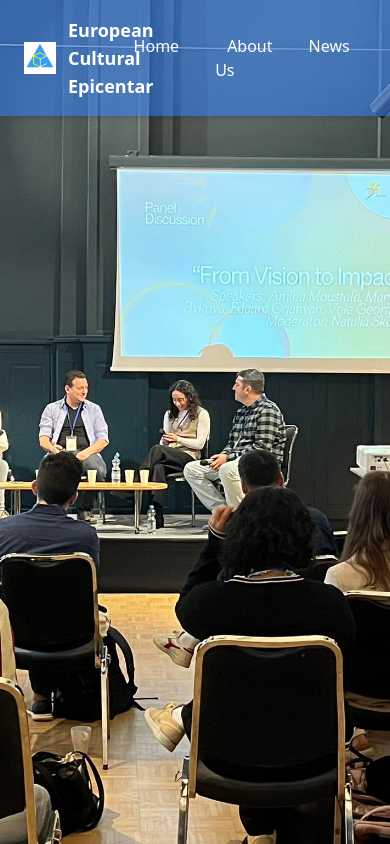
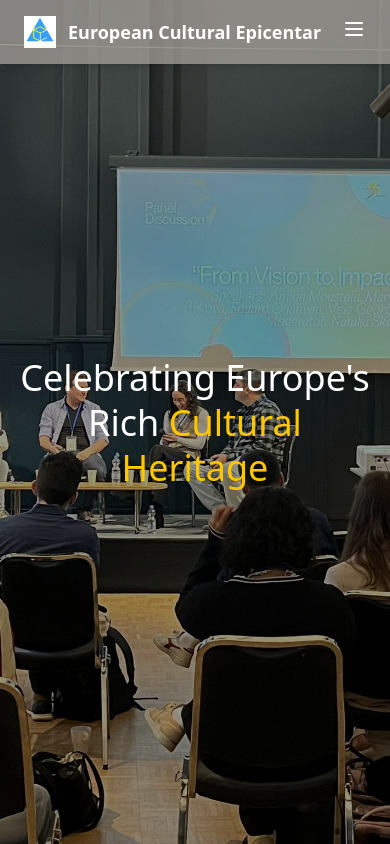
Before and after one commit to damjanstojcev4/EKE-Web, a React (Vite) app in the folder Frontend/ece-website/: page / in a window 390 px wide. Built offline with nearby package versions, Linux system fonts and the light colour scheme.

Commit message:
Renamed Component, Navbar Color. Hero Component

```diff
--- a/Frontend/ece-website/src/App.tsx
+++ b/Frontend/ece-website/src/App.tsx
@@ -1,12 +1,12 @@
-import { BrowserRouter as Router, Routes, Route } from 'react-router-dom';
+import { BrowserRouter as Router } from 'react-router-dom';
 import Navbar from './components/Navbar.tsx';
-import Hero from './components/Hero.tsx';
+import Home from './components/Home.tsx';
 
 function App() {
   return (
     <Router>
       <Navbar />
-      <Hero />
+      <Home />
     </Router>
   );
 }
--- a/Frontend/ece-website/src/components/Hero.tsx
+++ /dev/null
@@ -1,14 +0,0 @@
-import heroImage from '../assets/hero-background.jpg'; // Make sure the image exists at this path
-
-const Hero = () => {
-  return (
-    <div
-      className="w-full h-screen bg-cover bg-center"
-      style={{ backgroundImage: `url(${heroImage})` }}
-    >
-      {/* You can add content inside here later if needed */}
-    </div>
-  );
-};
-
-export default Hero;
--- /dev/null
+++ b/Frontend/ece-website/src/components/Home.tsx
@@ -0,0 +1,21 @@
+import heroImage from '../assets/hero-background.jpg';
+
+const Home = () => {
+  return (
+<section
+      className="h-screen w-full bg-cover bg-center flex items-center justify-center relative"
+      style={{ backgroundImage: `url(${heroImage})` }}
+    >
+      <div className="absolute inset-0 bg-black/40" />
+
+      <div className="relative z-10 text-center px-4">
+        <h1 className="text-4xl md:text-8xl font-medium text-white leading-tight">
+          Celebrating Europe&apos;s Rich{' '}
+          <span className="text-yellow-400">Cultural Heritage</span>
+        </h1>
+      </div>
+    </section>
+  );
+};
+
+export default Home;
--- a/Frontend/ece-website/src/components/Navbar.tsx
+++ b/Frontend/ece-website/src/components/Navbar.tsx
@@ -1,7 +1,10 @@
+import { useState } from 'react';
 import { Link } from 'react-router-dom';
-import logo from '../assets/logo-ece.png'; // make sure to place a small image named logo.png in src/assets/
+import logo from '../assets/logo-ece.png';
 
 const Navbar = () => {
+  const [isOpen, setIsOpen] = useState(false);
+
   const navItems = [
     { label: 'Home', path: '/' },
     { label: 'About Us', path: '/about-us' },
@@ -11,7 +14,9 @@ const Navbar = () => {
   ];
 
   return (
-    <nav className="flex items-center justify-between px-6 py-4 bg-blue-500/50 fixed w-full top-0 z-50 shadow-md">
+    <nav className="bg-stone-400/75 fixed w-full top-0 z-50 shadow-md">
+      <div className="flex items-center justify-between px-6 py-4">
+        {/* Logo and Title */}
         <div className="flex items-center space-x-3">
           <img src={logo} alt="Logo" className="h-8 w-8 object-contain" />
           <span className="text-white font-semibold text-lg">
@@ -19,7 +24,42 @@ const Navbar = () => {
           </span>
         </div>
 
-      <ul className="flex space-x-6">
+        {/* Hamburger Button (shown below lg) */}
+        <div className="lg:hidden">
+          <button
+            onClick={() => setIsOpen(!isOpen)}
+            className="text-white focus:outline-none"
+            aria-label="Toggle menu"
+          >
+            {/* Simple Hamburger Icon */}
+            <svg
+              className="w-6 h-6"
+              fill="none"
+              stroke="currentColor"
+              viewBox="0 0 24 24"
+              xmlns="http://www.w3.org/2000/svg"
+            >
+              {isOpen ? (
+                <path
+                  strokeLinecap="round"
+                  strokeLinejoin="round"
+                  strokeWidth={2}
+                  d="M6 18L18 6M6 6l12 12"
+                />
+              ) : (
+                <path
+                  strokeLinecap="round"
+                  strokeLinejoin="round"
+                  strokeWidth={2}
+                  d="M4 6h16M4 12h16M4 18h16"
+                />
+              )}
+            </svg>
+          </button>
+        </div>
+
+        {/* Desktop Menu */}
+        <ul className="hidden lg:flex space-x-6">
           {navItems.map((item) => (
             <li key={item.label}>
               <Link
@@ -31,6 +71,24 @@ const Navbar = () => {
             </li>
           ))}
         </ul>
+      </div>
+
+      {/* Mobile Menu */}
+      {isOpen && (
+        <ul className="lg:hidden flex flex-col px-6 pb-4 space-y-2 bg-blue-300/20">
+          {navItems.map((item) => (
+            <li key={item.label}>
+              <Link
+                to={item.path}
+                className="block text-white hover:bg-yellow-600 px-3 py-2 rounded transition duration-300 ease-in-out"
+                onClick={() => setIsOpen(false)}
+              >
+                {item.label}
+              </Link>
+            </li>
+          ))}
+        </ul>
+      )}
     </nav>
   );
 };
```
Lines whose indentation alone changed are shown as unchanged.
